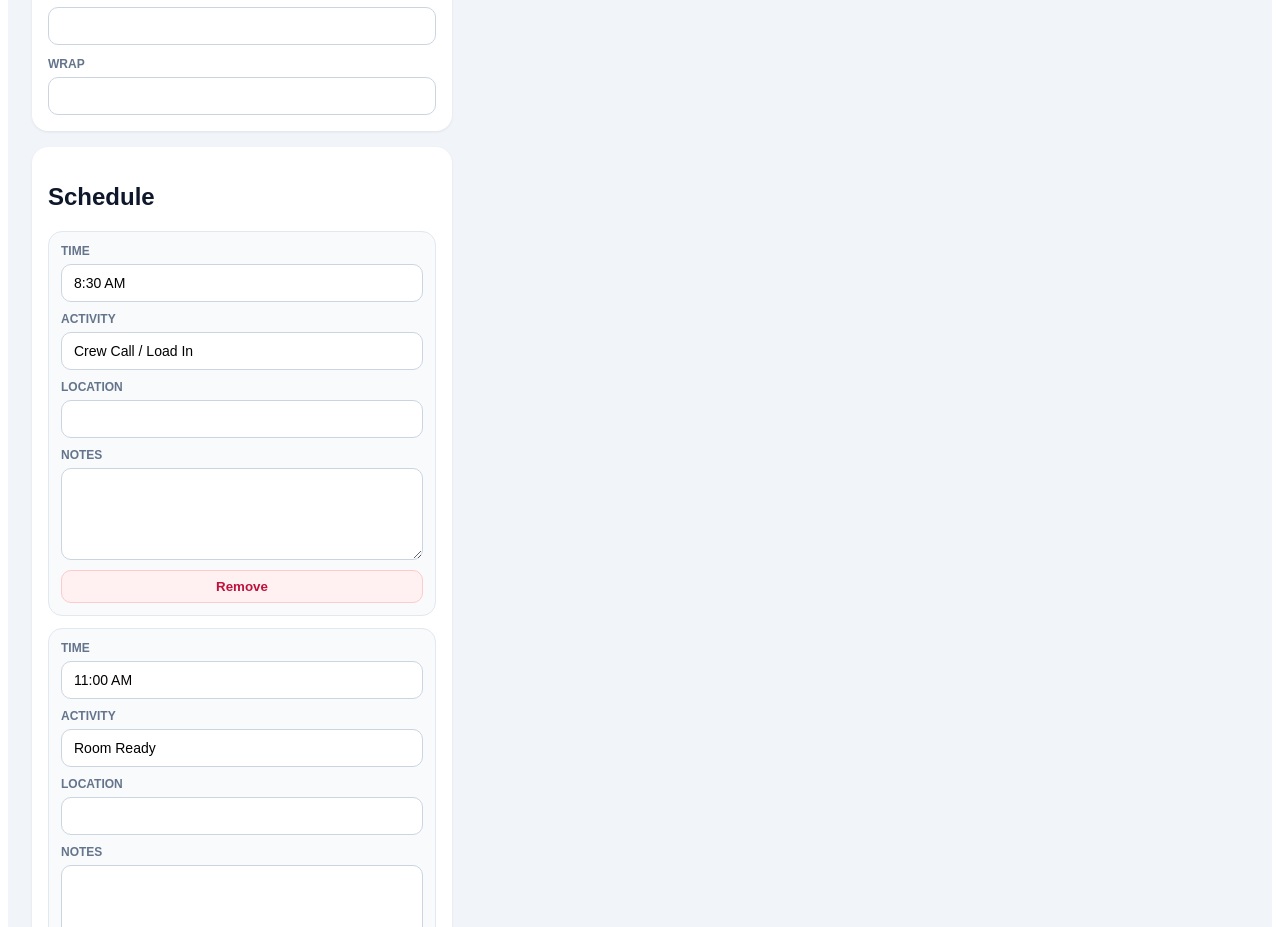
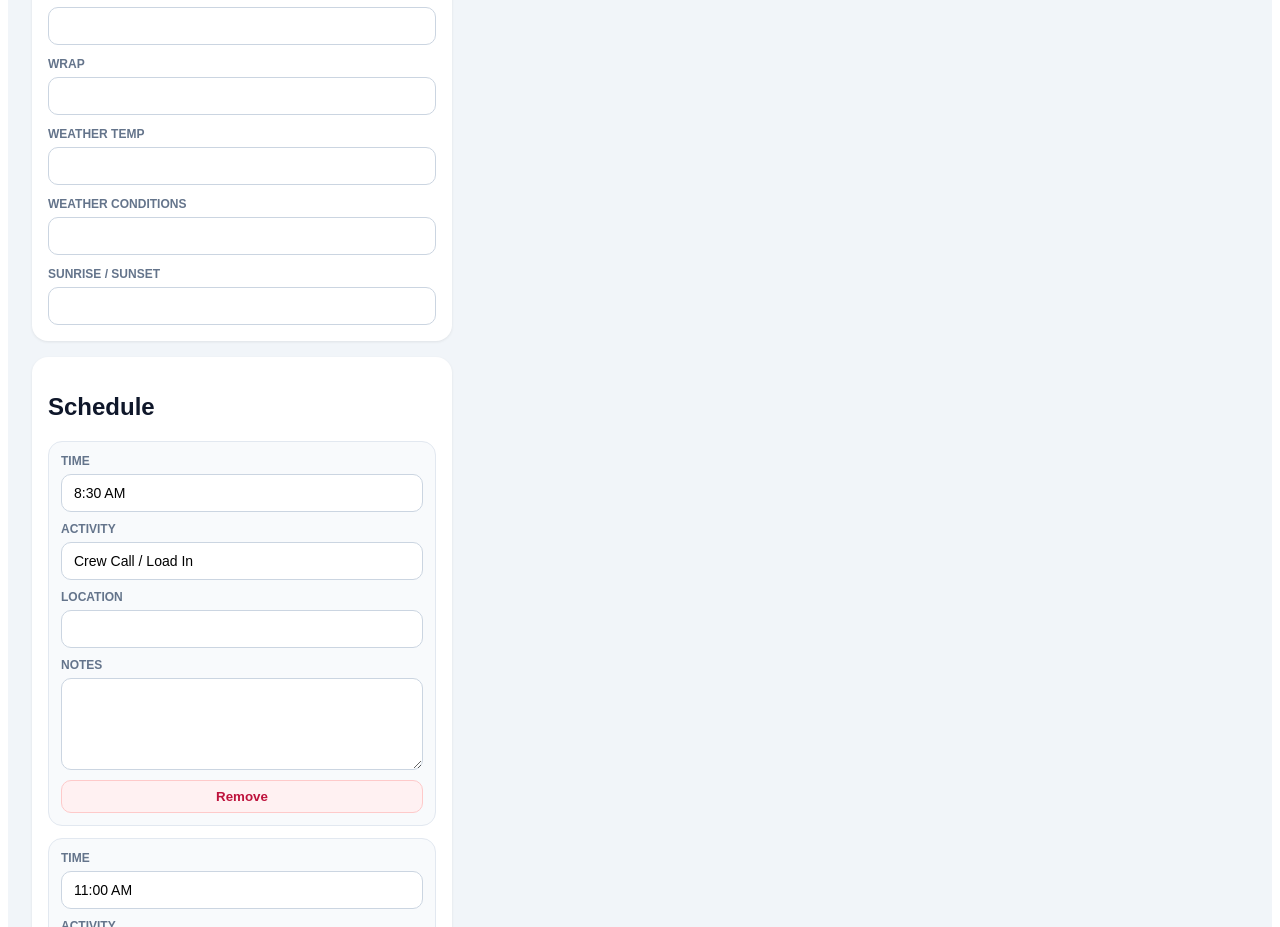
Before and after one commit to Innesrod/call-sheet-app, a React (Vite) app: page / in a window 1280 px wide. Shown: the part 1266-2193 px from the top of the page. Built offline with nearby package versions, Linux system fonts and the light colour scheme.

Commit message:
Update App.jsx

```diff
--- a/src/App.jsx
+++ b/src/App.jsx
@@ -243,6 +243,9 @@ export default function App() {
           <Input label="Crew Call" value={activeDay.callTime} onChange={(v) => updateDay("callTime", v)} />
           <Input label="Lunch" value={activeDay.lunch} onChange={(v) => updateDay("lunch", v)} />
           <Input label="Wrap" value={activeDay.wrap} onChange={(v) => updateDay("wrap", v)} />
+          <Input label="Weather Temp" value={activeDay.weatherTemp} onChange={(v) => updateDay("weatherTemp", v)} />
+          <Input label="Weather Conditions" value={activeDay.weatherConditions} onChange={(v) => updateDay("weatherConditions", v)} />
+          <Input label="Sunrise / Sunset" value={activeDay.sunTimes} onChange={(v) => updateDay("sunTimes", v)} />
         </Section>
 
         <Section title="Schedule">
```
